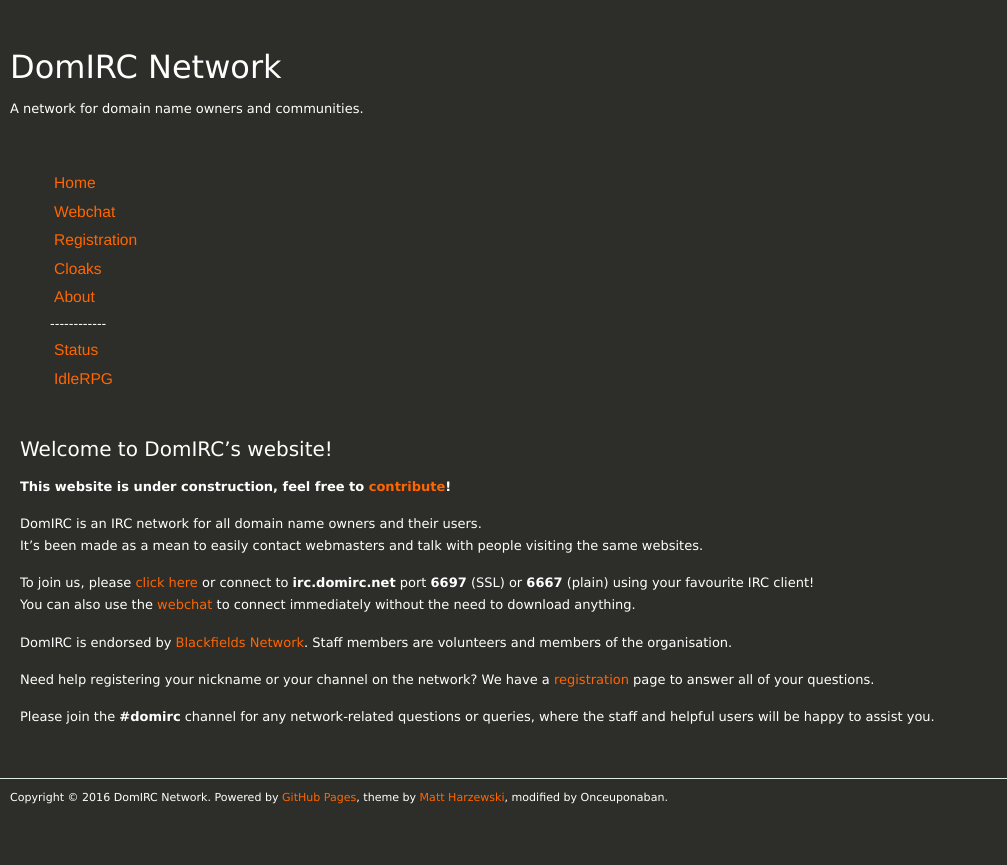
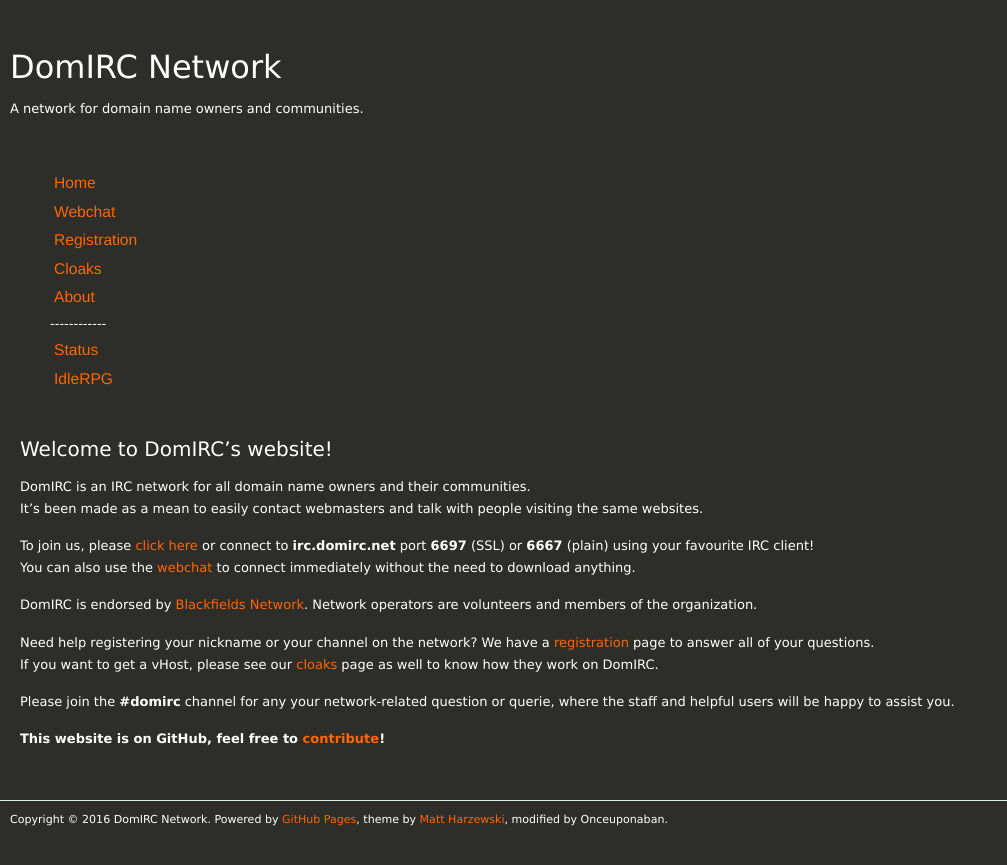
Before and after one commit to DomIRC/domirc.github.io, a Jekyll site: the page built from index.md, in a window 1280 px wide. Shown: the top 865 px of the page, without its empty margins (0-1007 px from the left). Built offline with Jekyll 4.4.1, drawn with Linux system fonts in a browser that asks for light colours; nearby versions of some CDN libraries.

Commit message:
Added a sentence about cloaks

```diff
--- a/index.md
+++ b/index.md
@@ -5,16 +5,17 @@
 
 ## Welcome to DomIRC's website!
 
-**This website is under construction, feel free to [contribute](https://github.com/DomIRC/domirc.github.io)!**
-
-DomIRC is an IRC network for all domain name owners and their users.
+DomIRC is an IRC network for all domain name owners and their communities.
 It's been made as a mean to easily contact webmasters and talk with people visiting the same websites.
 
 To join us, please [click here](ircs://irc.domirc.net:6697) or connect to **irc.domirc.net** port **6697** (SSL) or **6667** (plain) using your favourite IRC client!
 You can also use the [webchat](webchat) to connect immediately without the need to download anything.
 
-DomIRC is endorsed by [Blackfields Network](https://blackfields.net). Staff members are volunteers and members of the organisation.
+DomIRC is endorsed by [Blackfields Network](/about/#parent-organization). Network operators are volunteers and members of the organization.
 
 Need help registering your nickname or your channel on the network? We have a [registration](registration) page to answer all of your questions.
+If you want to get a vHost, please see our [cloaks](cloaks) page as well to know how they work on DomIRC.
 
-Please join the **#domirc** channel for any network-related questions or queries, where the staff and helpful users will be happy to assist you.
+Please join the **#domirc** channel for any your network-related question or querie, where the staff and helpful users will be happy to assist you.
+
+**This website is on GitHub, feel free to [contribute](https://github.com/DomIRC/domirc.github.io)!**
```
